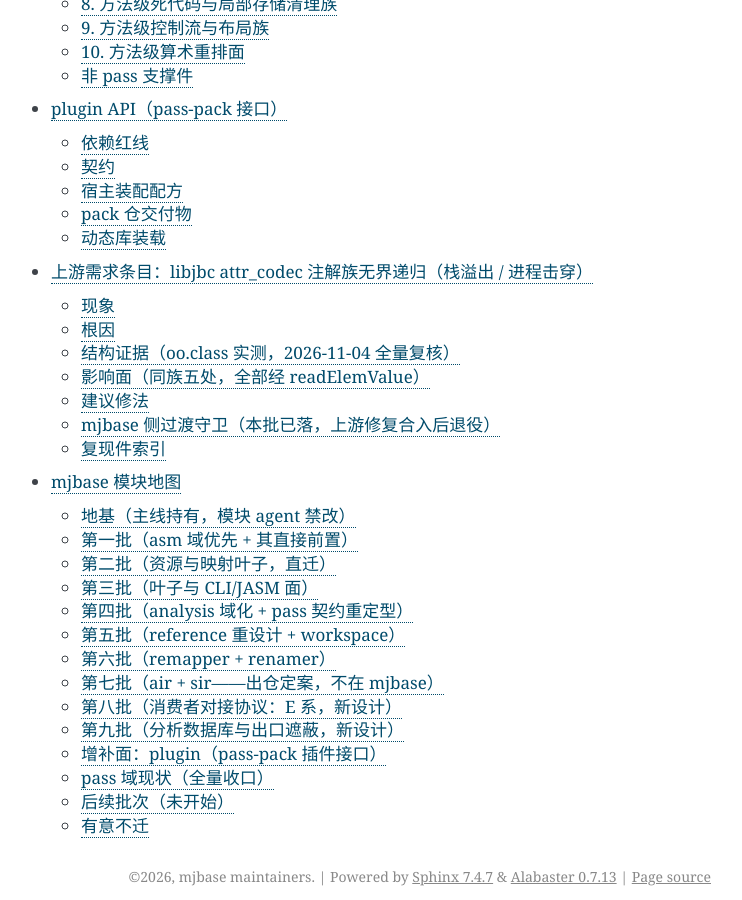
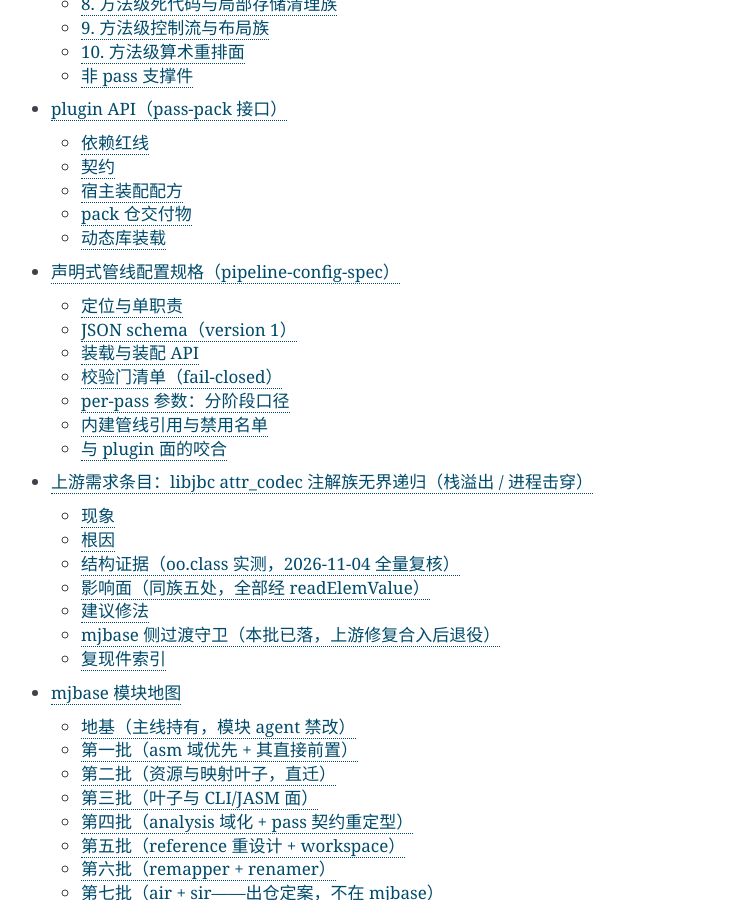
Before and after one commit to luiox/mjbase, a Sphinx documentation site: the page built from mjbase/doc/index.rst, in a window 1280 px wide and 900 px high, scrolled down 2594 px. Shown: the whole window, without its empty margins (399-1141 px from the left). Built offline with Sphinx 7.4.7, drawn with Linux system fonts in a browser that asks for light colours; some of the changed lines change nothing that is shown.

Commit message:
docs(doc): 管线配置 schema 规格与校验门清单

```diff
--- a/mjbase/doc/index.rst
+++ b/mjbase/doc/index.rst
@@ -24,5 +24,6 @@ mjbase 设计规格
    pass-contract
    pass-catalog
    plugin-api
+   pipeline-config-spec
    upstream-libjbc-annotation-recursion
    module-map
--- /dev/null
+++ b/mjbase/doc/pipeline-config-spec.rst
@@ -0,0 +1,159 @@
+.. _pipeline-config-spec:
+
+声明式管线配置规格（pipeline-config-spec）
+==========================================
+
+状态：定稿（phase 1：JSON 装载 + fail-closed 校验门 + 声明结构；参数注入与内建展开接线见 :ref:`pipeline-config-spec-phases`\ ）。
+
+把「代码拼 pass 链」变成声明式：外部描述文件（JSON）回答「跑哪些 pass、什么顺序、每件什么参数」，装载面解析并校验后交付声明结构，执行编排消费该结构装配管线。本规格只冻结装载与校验面（\ ``mjbase/spi/pipeline_config.hpp``\ 头注为微观契约层）；执行编排、pass 契约与注册表纪律不在本文范围，见 :ref:`pass-contract`\ 。
+
+.. _pipeline-config-spec-position:
+
+定位与单职责
+------------
+
+装载面只做「声明 → 结构」：JSON schema 解析 + 校验门 + 产物结构，不注册 pass、不改注册表、不另起执行路径。三张注册表面在装载期只读：
+
+- \ ``PassNameRegistry``\ 全集（\ ``defaultPassRegistry``\ 或宿主经 :ref:`plugin-api`\ 装配面装入 pack pass 后的自持表）——pass 名校验与段位查询；
+- \ ``PassRegistry``\ 内建管线集（\ ``registerBuiltinPipelines``\ 之后有效）——内建管线前缀引用校验；
+- per-pass 参数 schema 声明表（装载面内置，见 :ref:`pipeline-config-spec-phases`\ ）——参数键与值家族校验。
+
+消费形态：宿主读配置文本 → \ ``loadPipelineConfig``\ 得声明结构 → 逐条投入 \ ``PipelineBuilder``\ （直引条目可经 \ ``applyConfigTo``\ 复用 \ ``applyTo``\ 段位分派）→ 既有 \ ``buildNestedPipeline``\ /\ ``runContainerPipeline``\ 驱动，不改变任何编排语义。
+
+.. _pipeline-config-spec-schema:
+
+JSON schema（version 1）
+------------------------
+
+顶层对象三个字段，字段严格（未知字段、重复字段、类型错一律拒，与 analysis-project 的工程文件同一纪律）：
+
+.. list-table::
+   :header-rows: 1
+   :widths: auto
+
+   * - 字段
+     - 形态
+     - 语义
+   * - ``version``
+     - 必填整数
+     - schema 版本；版本门只识别 1（\ ``supported: 1..1``\ ），不识别即拒，detail 标注 supported 区间（对齐 analysis-db 版本门风格）
+   * - ``passes``
+     - 必填非空数组
+     - 管线序列，声明序即执行序；条目两形态见下
+   * - ``disable``
+     - 可选字符串数组
+     - 显式禁用名单；条目须为注册表已登记的 pass 名（非空字符串），名单内不重复
+
+序列条目两形态：
+
+- **字符串形**\ ：pass 注册名（含 \ ``<pack>.``\ 命名空间名）或内建管线名；
+- **对象形**\ ：\ ``{"pass": "<名>", "params": {…}}``\ 。\ ``pass``\ 必填非空字符串；\ ``params``\ 可选对象（\ ``pass``\ 条目专属，内建管线引用携带即拒）。
+
+参数值家族（phase 1 标量族）：\ ``Bool``\ （JSON bool）、\ ``Int``\ （JSON 整数）、\ ``Float``\ （JSON 浮点，int 字面量按数值家族晋升接受）、\ ``String``\ （非空字符串）。复合值（对象数组等）phase 2。参数对象内重复键拒；键的合法性按声明表逐键裁决（未知键拒、值家族与声明 kind 不符拒）。
+
+示例（合法配置）：
+
+.. code-block:: json
+
+   {
+     "version": 1,
+     "passes": [
+       "default-optimize",
+       "NopRemover",
+       {"pass": "LocalVariableAnnotator",
+        "params": {"promoteTypes": false, "replaceNames": true, "prefix": "v"}},
+       "dasho.ObfuscateStrings"
+     ],
+     "disable": ["UnusedCheckCleaner"]
+   }
+
+.. _pipeline-config-spec-api:
+
+装载与装配 API
+--------------
+
+- \ ``loadPipelineConfig(text, registry, pipelines)``\ ：装载 + 校验全门（\ ``pipelines``\ 缺省取 \ ``PassRegistry::instance()``\ ），成功返回自持的 \ ``LoadedPipelineConfig``\ （版本、声明序序列、禁用名单；条目带注册表查得的段位与参数表），失败返回 \ ``PipelineConfigError``\ （kind + 可诊断 detail，定位前缀形如 \ ``passes[2]:``\ ）。
+- \ ``applyConfigTo(registry, config, builder)``\ ：声明结构 → \ ``PipelineBuilder``\ 装配。直引 pass 条目逐条 \ ``applyTo``\ （复用既有段位分派）；\ ``disable``\ 命中的直引条目跳过；内建管线引用 phase 1 不展开（builder 无合并 API），装配期遇之即 \ ``Err(BuiltinRefNotExpandable)``\ 。
+- 幂等装载：装载是纯函数（读注册表、无全局可变状态），同一文本对同一注册表重复装载逐字段一致（产物带相等比较面）。
+- 线程纪律：装载读全局注册表，对齐注册表纪律——初始化阶段调用，非线程安全。
+
+.. _pipeline-config-spec-gates:
+
+校验门清单（fail-closed）
+-------------------------
+
+逐门顺序执行，命中即拒并携带定位与口径说明（kind 名与 \ ``pipeline_config.hpp``\ 的错误码枚举一致）：
+
+.. list-table::
+   :header-rows: 1
+   :widths: auto
+
+   * - 门
+     - 错误码
+     - 裁决口径
+   * - JSON 语法
+     - ``BadJson``
+     - 解析器行列号与消息原样带入 detail
+   * - 顶层字段严格
+     - ``InvalidField``
+     - 未知字段、重复字段、缺字段、类型错（含条目形状：字符串或 \ ``pass``\ /\ ``params``\ 对象两形态之外一律拒）
+   * - 版本门
+     - ``SchemaVersion``
+     - 只识别 1；非整数 \ ``version``\ 归 \ ``InvalidField``
+   * - 空序列
+     - ``EmptySequence``
+     - \ ``passes``\ 空数组拒；\ ``disable``\ 把声明条目全数减空同样拒（内建引用不受禁用面影响）
+   * - 未知名字
+     - ``UnknownPass``
+     - 序列与禁用名单逐名对 \ ``PassNameRegistry``\ 全集查名，未命中拒；查名序为先 pass 注册表、后内建管线集，未命中 detail 对点名字提示 pack 命名空间口径
+   * - Cf 域
+     - ``ScopeUnsupported``
+     - classfile 级 pass 无容器管线编排槽位（\ ``applyTo``\ 的 \ ``ScopeMismatch``\ 在装载期前置），装载即拒
+   * - 参数键
+     - ``UnknownParamKey``
+     - 逐键对声明表裁决；声明表未登记该 pass 时携带任何参数即 \ ``ParamSchemaUndeclared``\ 拒（schema 缺位不得静默丢参；不携带参数则与声明表无涉）
+   * - 参数值
+     - ``ParamTypeMismatch``
+     - 值家族与声明 kind 不符；\ ``String``\ 恒非空；空 \ ``params``\ 对象恒合法
+   * - 重复条目
+     - ``DuplicatePass``
+     - 非幂等件逐一登记表（现登记 \ ``StackTraceRecover``\ ——每轮追加打印调用与行号，\ ``JunkCodeInserter``\ ——逐轮叠加噪声块）重复出现拒；幂等件允许重复（清理件长链尾再收一轮是合法配方）；登记依据各 pass 在 :ref:`pass-catalog`\ 的链序行，后续批次按同一口径逐件增补
+   * - 禁用名单
+     - ``DuplicateDisable``
+     - 名单内重复条目拒；禁用名单只收 pass 名（内建管线名不在禁用面）
+
+.. _pipeline-config-spec-phases:
+
+per-pass 参数：分阶段口径
+-------------------------
+
+per-pass 参数表按「声明先行、注入随后」分阶段交付；每阶段扩面不改 phase 1 的校验门语义。
+
+.. list-table::
+   :header-rows: 1
+   :widths: auto
+
+   * - 阶段
+     - 交付面
+     - 口径
+   * - phase 1（本批）
+     - 声明表 + 标量族校验 + 值承载
+     - 声明表从 pass 头注配置面提炼，首件为 \ ``LocalVariableAnnotator``\ 的 \ ``LocalVariableAnnotatorOptions``\ 三参（\ ``promoteTypes``\ 与 \ ``replaceNames``\ 为 \ ``Bool``\ ，\ ``prefix``\ 为 \ ``String``\ ）；产物承载参数值，注入不接线——注册表工厂无参是既定契约，携带参数的直引装配 phase 2 落
+   * - phase 2
+     - 复合参数 + 工厂闭包注入 + 内建展开
+     - 复合参数（\ ``MethodCallRemover``\ 的点名规格对象族）；参数 → 工厂闭包注入接线（对齐 :ref:`plugin-api`\ 的 config 闭包模型）；内建管线展开（builder 合并/前缀 API）与禁用名单对展开结果的减除
+   * - phase 3
+     - pack 参数 schema + 全量参数普查
+     - pack 自治 schema 的宿主侧校验面；注册表全集逐件对头注/RST 配置面普查提炼，声明表补齐
+
+内建管线引用与禁用名单
+----------------------
+
+内建管线是配置中的可引用前缀：序列条目命中 \ ``PassRegistry``\ 名（\ ``default-optimize``\ 或 \ ``phase.*``\ 族）即标记为引用条目，展开归执行编排（phase 2）。查名序为先 pass 注册表、后内建管线集——两表撞名时 pass 名赢（注册表撞名有 \ ``DuplicateName``\ 门，内建管线名不占 pass 名空间）。\ ``PassRegistry``\ 未 bootstrap 时内建引用按未知名拒。
+
+禁用名单的语义是「从序列中减除」：phase 1 落地面为直引条目的名字级跳过（\ ``applyConfigTo``\ ），对内建展开结果的减除随 phase 2 接线。禁用名对 \ ``PassNameRegistry``\ 验名——禁用一个未注册名是配置错误，fail-closed。
+
+与 plugin 面的咬合
+------------------
+
+pack 经 \ ``installPack``\ 注册的 \ ``<pack>.``\ 命名空间 pass 进入 \ ``PassNameRegistry``\ 后即被管线配置引用——装载校验对注册表全集查名，plugin 注册集无需单独通道。宿主未装配对应 pack 时引用按未知名拒，detail 提示点名的 pack 命名空间口径。装载面与 \ ``pack.hpp``\ 头注的宿主装配配方衔接：装配（\ ``installPack``\ ）在先，配置装载在后，共享同一张注册表。
```
